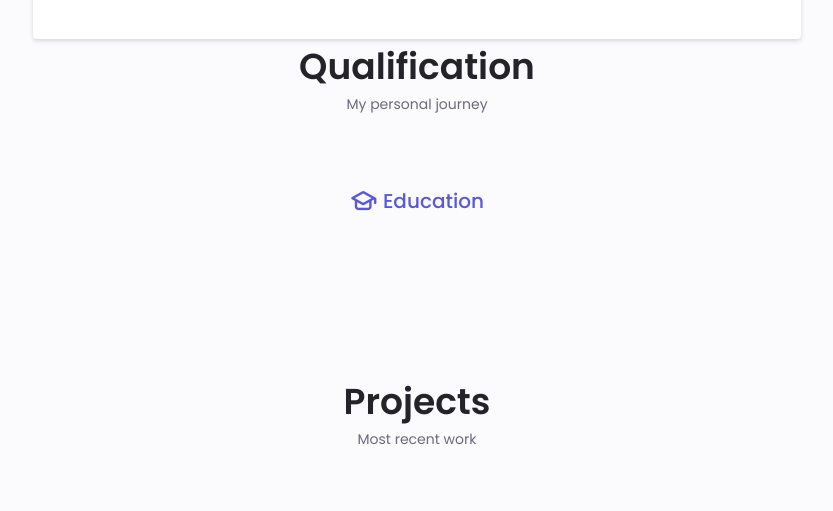
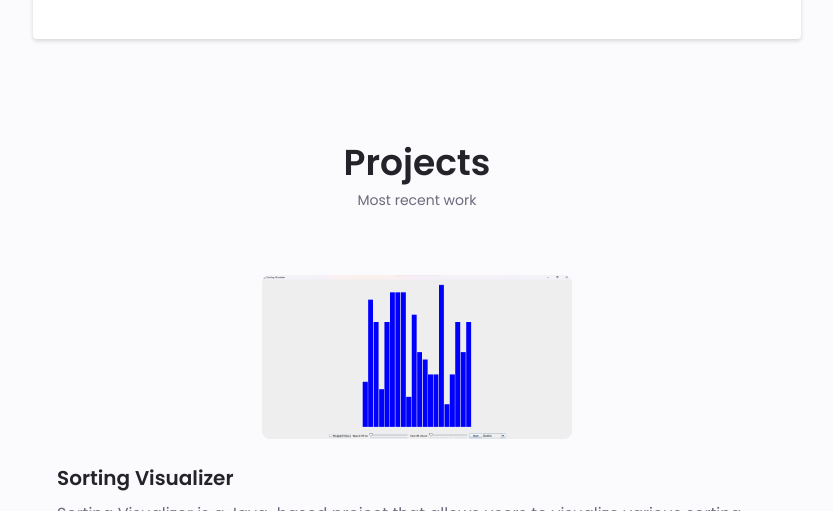
Before and after one commit to Omkar0903/Portfolio-Website-master, a plain HTML site: page index.html in a window 1280 px wide. Shown: the part 3674-4185 px from the top of the page, without its empty margins (223-1056 px from the left). Drawn offline with nearby package versions, Linux system fonts and the light colour scheme.

Commit message:
Update index.html

```diff
--- a/index.html
+++ b/index.html
@@ -554,23 +554,6 @@
           </div>
         </div>
       </section>
-
-      <section class="qualification__section service__section" id="qualification">
-        <h2 class="section__title">Qualification</h2>
-        <span class="section__subtitle">My personal journey</span>
-
-        <div class="qualification__container container grid services__container">
-          <div class="qualification__tabs">
-            <div
-              class="qualification__button button--flex qualification__active"
-              data-target="#education"
-            >
-              <i class="uil uil-graduation-cap qualification__icon"></i>
-              Education
-            </div>
-          </div>
-
-          <div class="qualification__sections">
       <!--=================== Portfolio ===================-->
       <section class="portfolio section" id="portfolio">
         <h2 class="section__title">Projects</h2>
```
